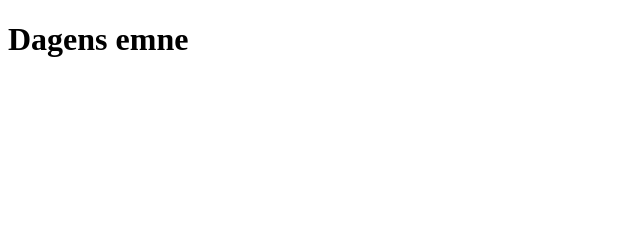
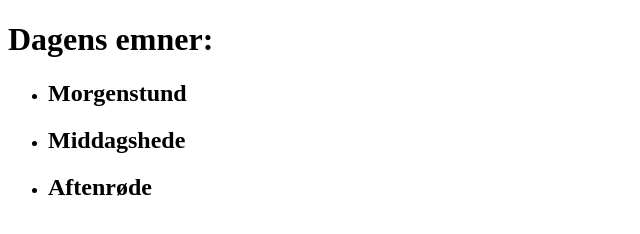
Before and after one commit to dummy4200/coursera-html, a plain HTML site: page index.html in a window 1280 px wide. Shown: the whole page, without its empty margins (0-640 px from the left). Drawn offline with Linux system fonts and the light colour scheme.

Commit message:
added list

```diff
--- a/index.html
+++ b/index.html
@@ -6,6 +6,20 @@
     <title>HTML Starter</title>
 </head>
 <body>
-    <h1>Dagens emne</h1>
+    <h1>Dagens emner:</h1>
+    <ul>
+        <li>
+            <h2>Morgenstund</h2>
+        </li>
+
+        <li>
+            <h2>Middagshede</h2>
+        </li>
+
+        <li>
+            <h2>Aftenrøde</h2>
+        </li>
+    </ul>
+
 </body>
 </html>
```
